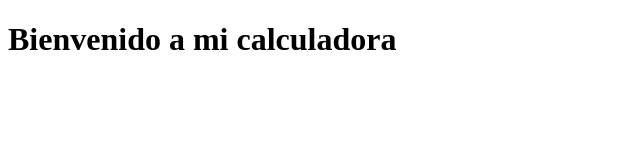
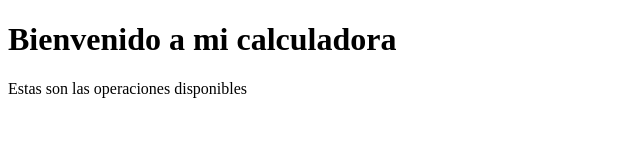
Before and after one commit to juanb3r/operaciones_basicas, a plain HTML site: page index.html in a window 1280 px wide. Shown: the whole page, without its empty margins (0-640 px from the left). Drawn offline with Linux system fonts and the light colour scheme.

Commit message:
Cambio de titulo y descripción

```diff
--- a/index.html
+++ b/index.html
@@ -3,10 +3,11 @@
 <head>
     <meta charset="UTF-8">
     <meta name="viewport" content="width=device-width, initial-scale=1.0">
-    <title>Calculadora</title>
+    <title>Operaciones matematicas</title>
 </head>
 <body>
     <h1>Bienvenido a mi calculadora</h1>
+        <p>Estas son las operaciones disponibles</p>
 
 </body>
 </html>
```
